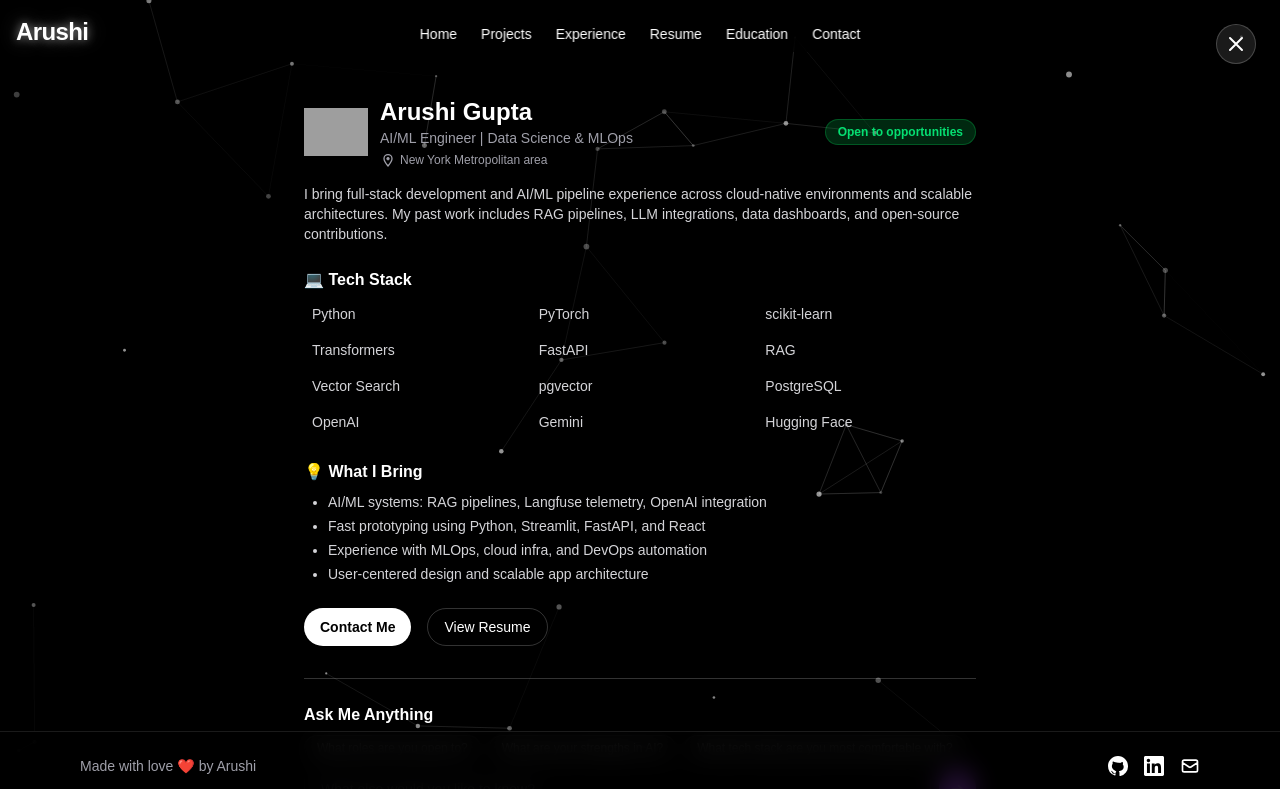
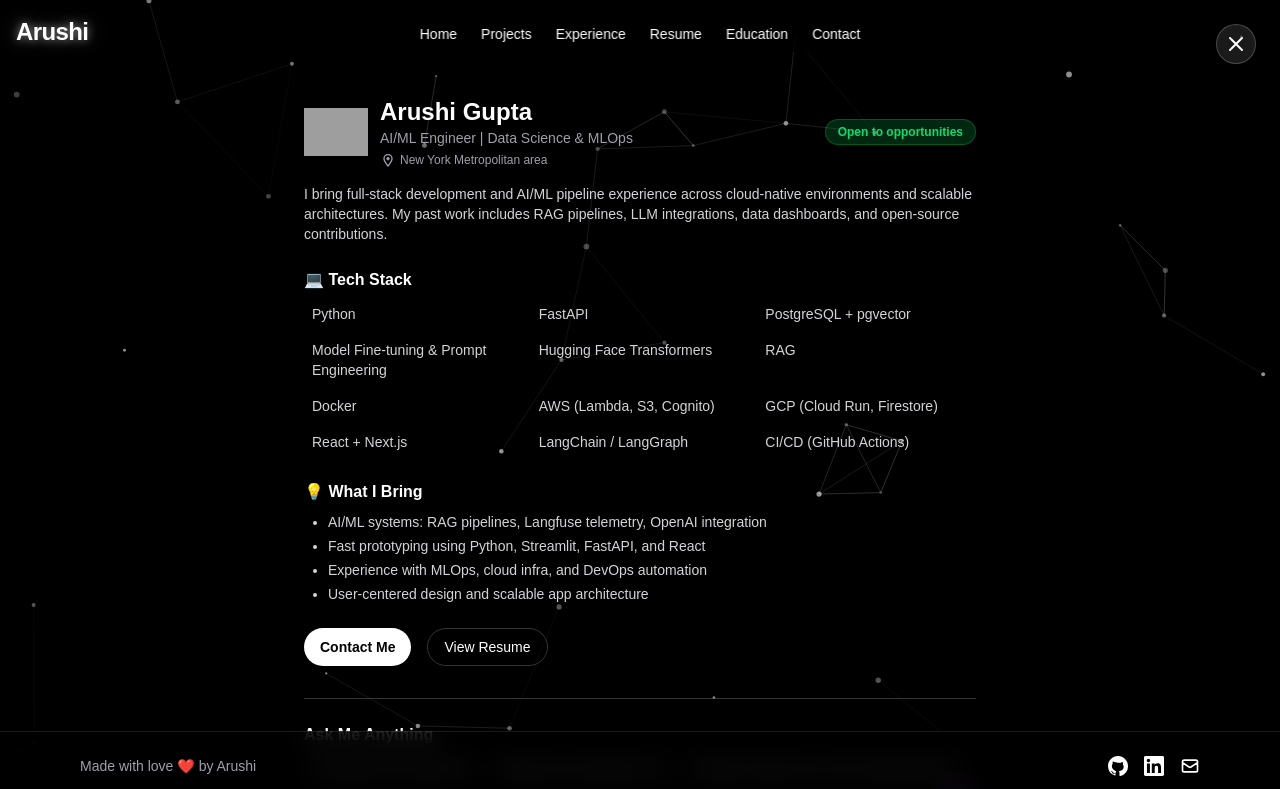
Before and after one commit to ArushiG11/Portfolio, a Next.js app: page /why-hire-me in a window 1280 px wide. Shown: the top 789 px of the page. Built offline with nearby package versions, Linux system fonts and the light colour scheme; grey boxes are pictures that could not be loaded.

Commit message:
Update page.tsx

```diff
--- a/src/app/why-hire-me/page.tsx
+++ b/src/app/why-hire-me/page.tsx
@@ -124,9 +124,9 @@ export default function WhyHireMePage() {
             <h2 className="font-semibold mb-2 text-white">💻 Tech Stack</h2>
             <div className="grid grid-cols-2 sm:grid-cols-3 gap-2 text-sm text-zinc-300">
               {[
-                'Python','PyTorch','scikit-learn','Transformers','FastAPI',
-                'RAG','Vector Search','pgvector','PostgreSQL',
-                'OpenAI','Gemini','Hugging Face'
+                'Python','FastAPI','PostgreSQL + pgvector','Model Fine-tuning & Prompt Engineering ','Hugging Face Transformers',
+                'RAG','Docker','AWS (Lambda, S3, Cognito)','GCP (Cloud Run, Firestore)',
+                'React + Next.js','LangChain / LangGraph','CI/CD (GitHub Actions)'
               ].map(skill => (
                 <span
                   key={skill}
```
